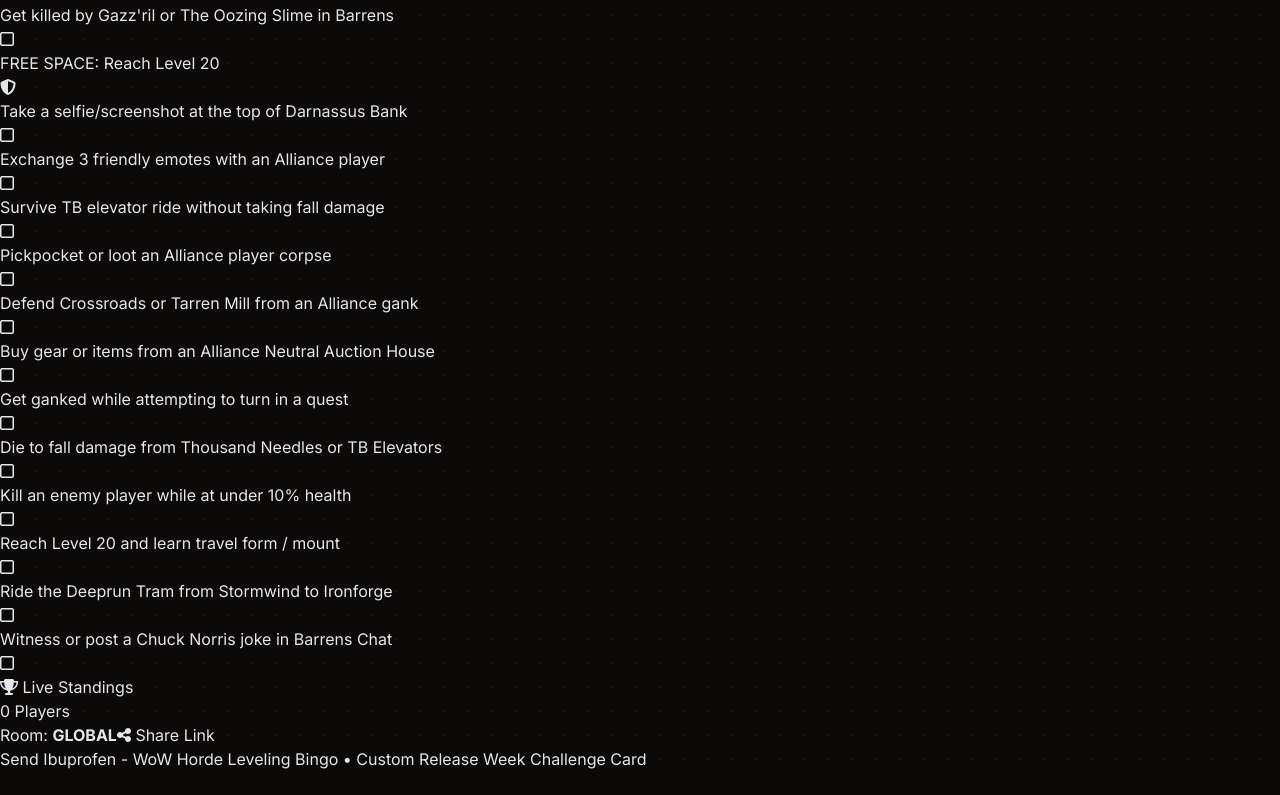
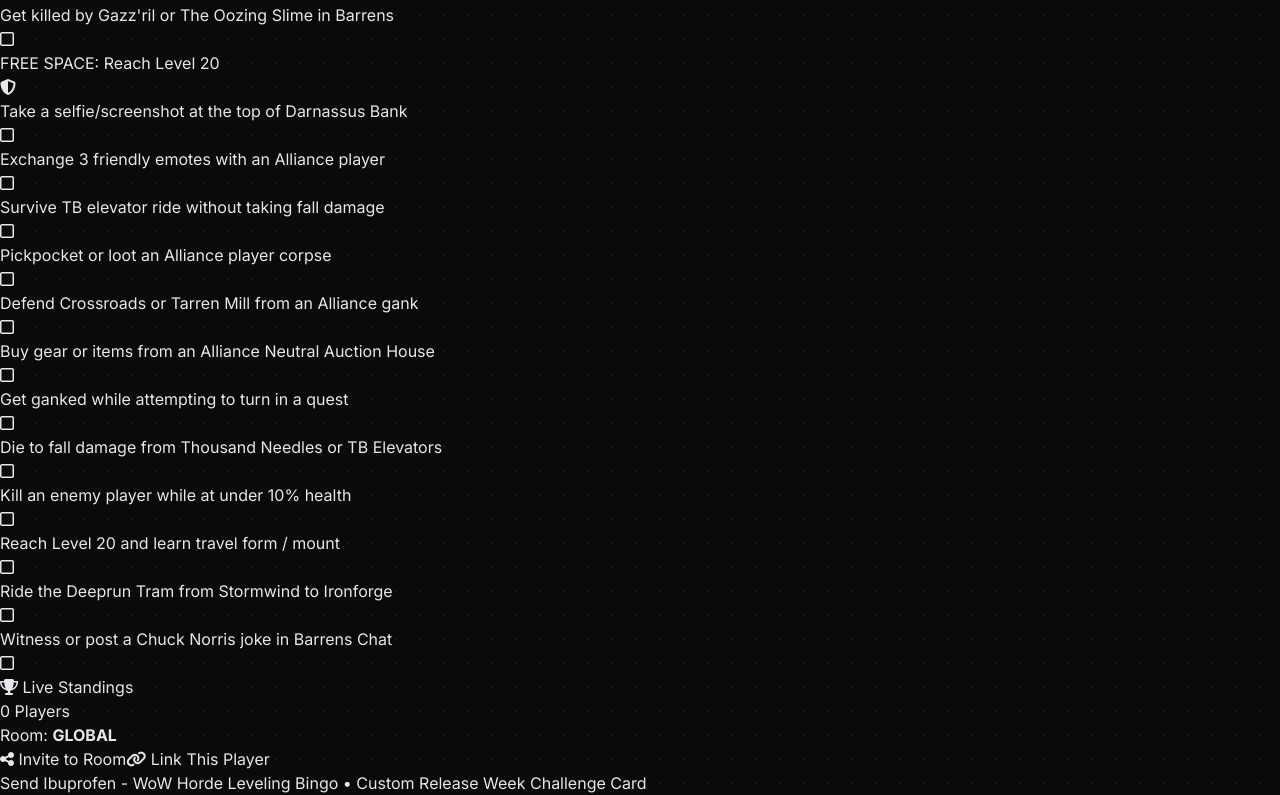
Before and after one commit to Reapafied/Send-Ibuprofen, a React (Vite) app: page / in a window 1280 px wide. Shown: the part 837-1632 px from the top of the page. Before the commit the page ends 1608 px from the top, so only its background shows below. Built offline with nearby package versions, Linux system fonts and the light colour scheme; no server answers; the database is empty; the HTML template or start-up script is replaced by a standard one.

Commit message:
fixed by ai maybe ?

```diff
--- a/src/App.jsx
+++ b/src/App.jsx
@@ -55,6 +55,11 @@ export default function App() {
   const [masterPool, setMasterPool] = useState(DEFAULT_CHALLENGES);
 
   const [myPlayerId] = useState(() => {
+      const linkedPlayerId = new URLSearchParams(window.location.search).get('player');
+      if (linkedPlayerId && /^p_[a-z0-9]{7}$/.test(linkedPlayerId)) {
+          localStorage.setItem('wow_bingo_user_id', linkedPlayerId);
+          return linkedPlayerId;
+      }
       const savedId = localStorage.getItem('wow_bingo_user_id');
       if (savedId) return savedId;
       const newId = 'p_' + Math.random().toString(36).substring(2, 9);
@@ -133,6 +138,11 @@ export default function App() {
           if (val) {
               setRoomData(val);
               setSyncStatus({ text: 'Connected', color: 'text-amber-400' });
+              const savedPlayer = val.players?.[myPlayerId];
+              if (savedPlayer?.name && savedPlayer.name !== myPlayerName) {
+                  setMyPlayerName(savedPlayer.name);
+                  localStorage.setItem('wow_bingo_user_name', savedPlayer.name);
+              }
               if (!val.players?.[myPlayerId]) {
                   registerUserInRoom(roomId, database);
               }
@@ -150,7 +160,8 @@ export default function App() {
 
   const handleDatabaseError = (error) => {
       console.error('Firebase database operation failed:', error);
-      setSyncStatus({ text: 'Database error', color: 'text-red-400' });
+      const reason = error?.code || error?.message || 'Unknown error';
+      setSyncStatus({ text: `Database error (${reason})`, color: 'text-red-400' });
   };
 
   const playSound = (type) => {
@@ -291,6 +302,14 @@ export default function App() {
       const shareableUrl = `${baseUrl}?room=${encodeURIComponent(currentRoomId)}`;
       navigator.clipboard.writeText(shareableUrl);
       alert("Room link copied to clipboard:\n" + shareableUrl);
+  };
+
+  const sharePlayerSessionLink = () => {
+      const shareableUrl = new URL(window.location.href);
+      shareableUrl.searchParams.set('room', currentRoomId);
+      shareableUrl.searchParams.set('player', myPlayerId);
+      navigator.clipboard.writeText(shareableUrl.toString());
+      alert("Player session link copied to clipboard. Anyone with this link can use this player's card:\n" + shareableUrl);
   };
 
   const allPlayers = Object.values(roomData.players || {});
@@ -487,9 +506,14 @@ export default function App() {
 
                     <div className="mt-auto pt-4 border-t border-[#3f2d2d] flex items-center justify-between text-xs text-gray-400">
                         <span>Room: <strong className="text-gray-200">{currentRoomId}</strong></span>
-                        <button onClick={shareRoomLink} className="text-amber-400 hover:underline flex items-center gap-1">
-                            <i className="fa-solid fa-share-nodes"></i> Share Link
-                        </button>
+                        <div className="flex items-center gap-3">
+                            <button onClick={shareRoomLink} className="text-amber-400 hover:underline flex items-center gap-1">
+                                <i className="fa-solid fa-share-nodes"></i> Invite to Room
+                            </button>
+                            <button onClick={sharePlayerSessionLink} className="text-amber-400 hover:underline flex items-center gap-1">
+                                <i className="fa-solid fa-link"></i> Link This Player
+                            </button>
+                        </div>
                     </div>
                 </div>
             </aside>
```
Also changed, not shown: 1 other file (tests, documents, lock files or other folders).
